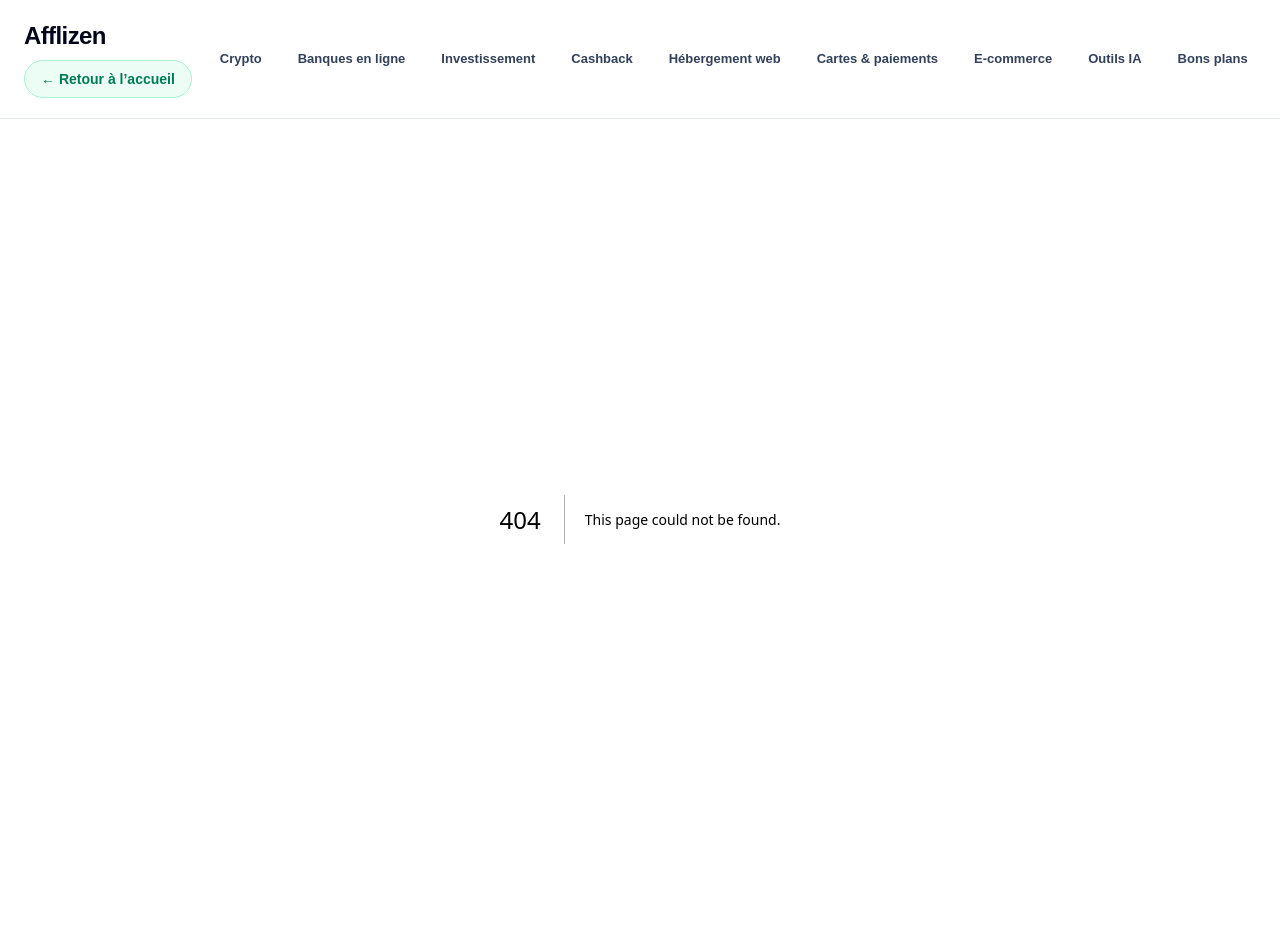
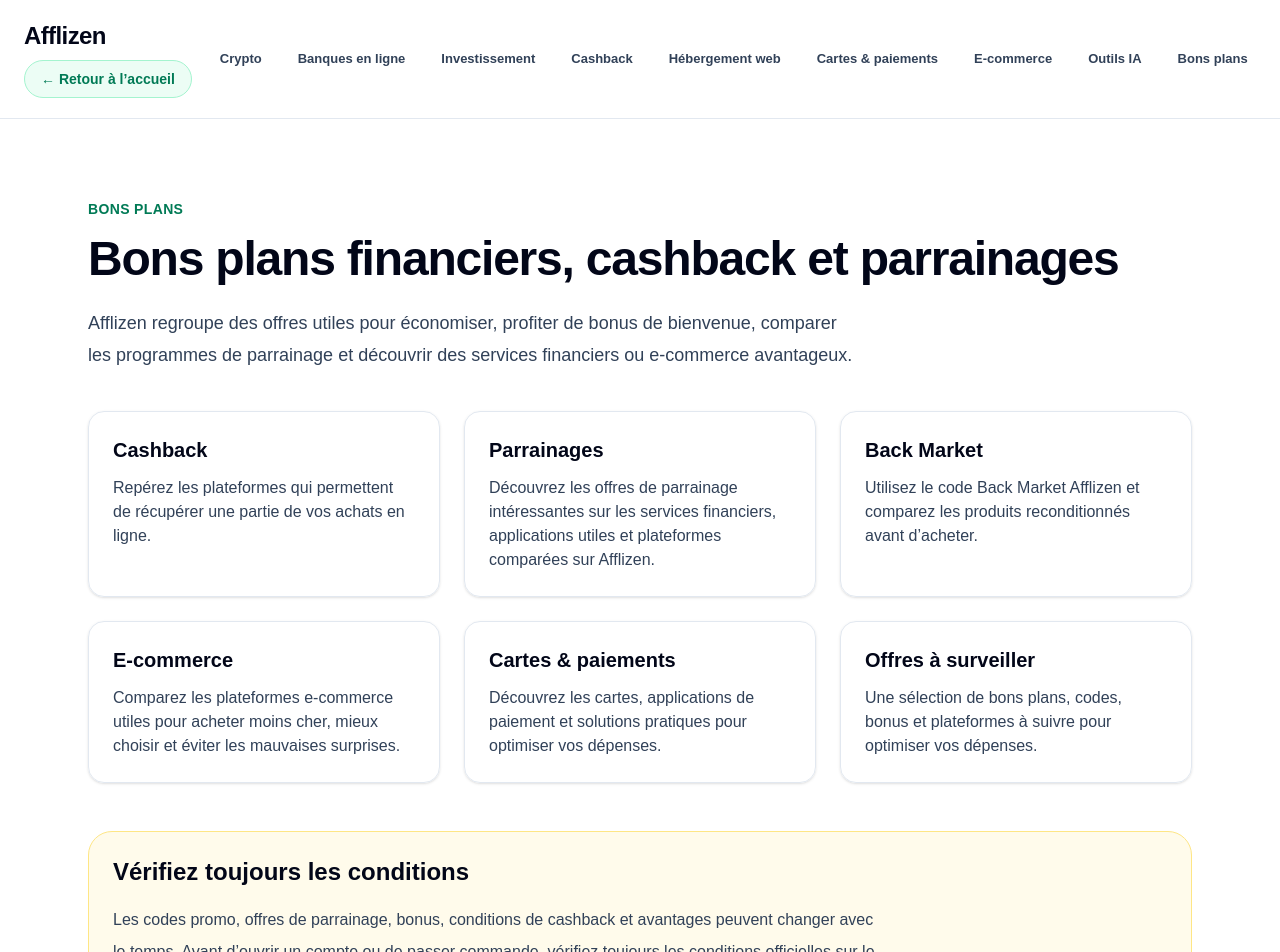
Before and after one commit to sebastienfoulon22-commits/afflizen, a Next.js app: page /bons-plans in a window 1280 px wide. Before the commit this address had no page. Shown: the top 952 px of the page. Before the commit the page ends 919 px from the top, so only its background shows below. Built offline with nearby package versions, Linux system fonts and the light colour scheme.

Commit message:
Restaure la page bons plans

```diff
--- /dev/null
+++ b/app/bons-plans/page.tsx
@@ -0,0 +1,110 @@
+import type { Metadata } from "next";
+import Link from "next/link";
+
+export const metadata: Metadata = {
+  title: "Bons plans financiers - Offres, parrainages et économies",
+  description:
+    "Découvrez les bons plans financiers, offres de parrainage, cashback, codes utiles et solutions pour économiser avec Afflizen.",
+  alternates: {
+    canonical: "https://afflizen.com/bons-plans",
+  },
+  openGraph: {
+    title: "Bons plans financiers - Offres, parrainages et économies",
+    description:
+      "Découvrez les bons plans financiers, offres de parrainage, cashback, codes utiles et solutions pour économiser avec Afflizen.",
+    url: "https://afflizen.com/bons-plans",
+    siteName: "Afflizen",
+    locale: "fr_BE",
+    type: "website",
+  },
+};
+
+const bonsPlans = [
+  {
+    title: "Cashback",
+    description:
+      "Repérez les plateformes qui permettent de récupérer une partie de vos achats en ligne.",
+    href: "/cashback",
+  },
+  {
+    title: "Parrainages",
+    description:
+      "Découvrez les offres de parrainage intéressantes sur les services financiers, applications utiles et plateformes comparées sur Afflizen.",
+    href: "/",
+  },
+  {
+    title: "Back Market",
+    description:
+      "Utilisez le code Back Market Afflizen et comparez les produits reconditionnés avant d’acheter.",
+    href: "/e-commerce/back-market",
+  },
+  {
+    title: "E-commerce",
+    description:
+      "Comparez les plateformes e-commerce utiles pour acheter moins cher, mieux choisir et éviter les mauvaises surprises.",
+    href: "/e-commerce",
+  },
+  {
+    title: "Cartes & paiements",
+    description:
+      "Découvrez les cartes, applications de paiement et solutions pratiques pour optimiser vos dépenses.",
+    href: "/cartes-et-paiements",
+  },
+  {
+    title: "Offres à surveiller",
+    description:
+      "Une sélection de bons plans, codes, bonus et plateformes à suivre pour optimiser vos dépenses.",
+    href: "/",
+  },
+];
+
+export default function BonsPlansPage() {
+  return (
+    <main className="min-h-screen bg-white text-slate-950">
+      <section className="mx-auto max-w-6xl px-6 py-20">
+        <p className="mb-4 text-sm font-semibold uppercase tracking-wide text-emerald-700">
+          Bons plans
+        </p>
+
+        <h1 className="mb-6 text-4xl font-bold tracking-tight md:text-5xl">
+          Bons plans financiers, cashback et parrainages
+        </h1>
+
+        <p className="mb-10 max-w-3xl text-lg leading-8 text-slate-700">
+          Afflizen regroupe des offres utiles pour économiser, profiter de bonus
+          de bienvenue, comparer les programmes de parrainage et découvrir des
+          services financiers ou e-commerce avantageux.
+        </p>
+
+        <div className="grid gap-6 md:grid-cols-3">
+          {bonsPlans.map((item) => (
+            <Link
+              key={item.title}
+              href={item.href}
+              className="rounded-2xl border border-slate-200 p-6 shadow-sm transition hover:-translate-y-1 hover:border-emerald-200 hover:bg-emerald-50 hover:shadow-md"
+            >
+              <h2 className="mb-3 text-xl font-semibold text-slate-950">
+                {item.title}
+              </h2>
+
+              <p className="text-slate-700">{item.description}</p>
+            </Link>
+          ))}
+        </div>
+
+        <div className="mt-12 rounded-3xl border border-amber-200 bg-amber-50 p-6">
+          <h2 className="text-2xl font-bold text-slate-950">
+            Vérifiez toujours les conditions
+          </h2>
+
+          <p className="mt-4 max-w-3xl leading-8 text-slate-700">
+            Les codes promo, offres de parrainage, bonus, conditions de cashback
+            et avantages peuvent changer avec le temps. Avant d’ouvrir un compte
+            ou de passer commande, vérifiez toujours les conditions officielles
+            sur le site concerné.
+          </p>
+        </div>
+      </section>
+    </main>
+  );
+}
```
